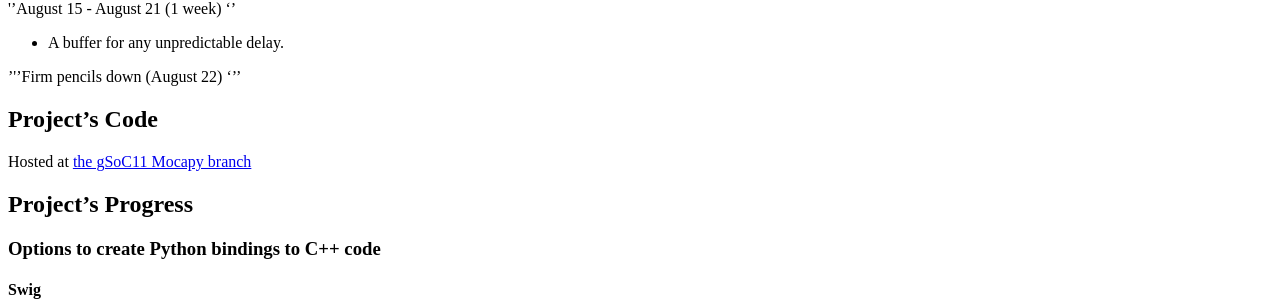
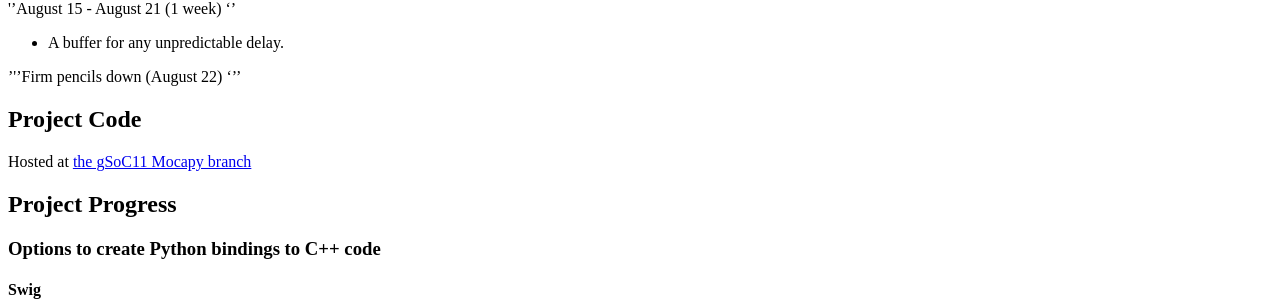
Before and after one commit to biopython/biopython.github.io, a Jekyll site: the page built from wiki/GSOC2011_Mocapy.md, in a window 1280 px wide and 900 px high, scrolled down 2526 px. Shown: the part 154-460 px from the top of the window. Built offline with Jekyll 4.4.1, drawn with Linux system fonts in a browser that asks for light colours.

```diff
--- a/wiki/GSOC2011_Mocapy.md
+++ b/wiki/GSOC2011_Mocapy.md
@@ -266,14 +266,14 @@ Mid-term evaluations (July 11)
 
 '''Firm pencils down (August 22) '''
 
-Project's Code
---------------
+Project Code
+------------
 
 Hosted at [the gSoC11 Mocapy
 branch](http://mocapy.svn.sourceforge.net/viewvc/mocapy/branches/gSoC11/)
 
-Project's Progress
-------------------
+Project Progress
+----------------
 
 ### Options to create Python bindings to C++ code
 
```
Also changed, not shown: 1 other file.
